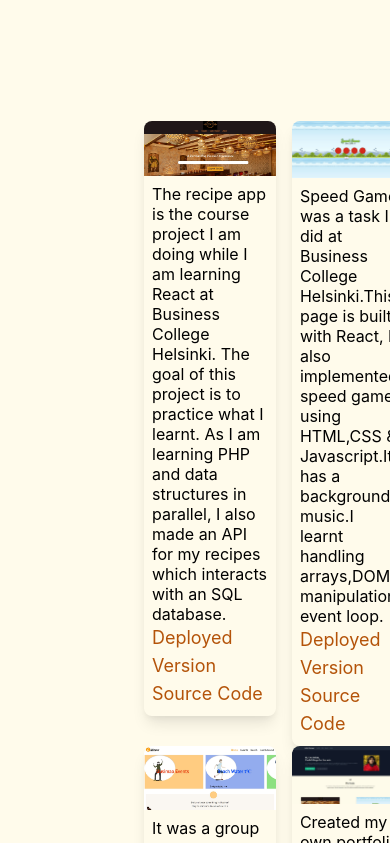
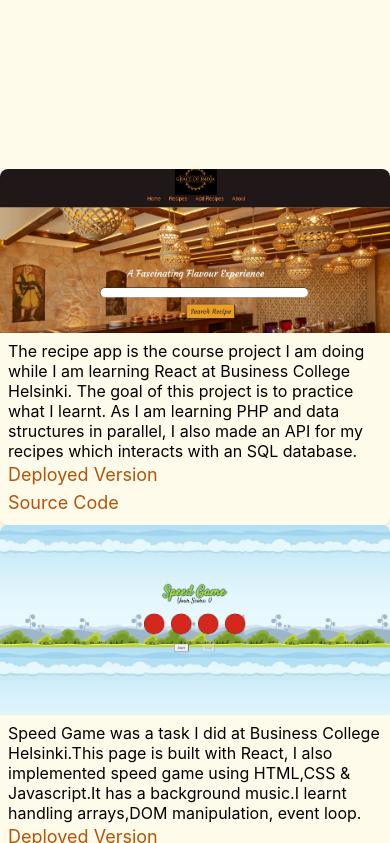
Before and after one commit to ankita-projects/reactprojectportfolio-, a React (Create React App) app: page / in a window 390 px wide. Shown: the part 1281-2124 px from the top of the page. Built offline with nearby package versions, Linux system fonts and the light colour scheme.

Commit message:
mobile version created

```diff
--- a/src/App.scss
+++ b/src/App.scss
@@ -11,7 +11,7 @@
 
   /* Colors */
   --color-hex-default: #090a09;
-  --color-hex-hover: #f1ca80;
+  --color-hex-hover: #ebbe6b;
   --color-bootstrap: #563d7c;
   --color-css: #1572b6;
   --color-git: #f14e32;
@@ -143,3 +143,15 @@ img-container {
 .color-html:hover {
   fill: var(--color-html);
 }
+
+/*mobile*/
+@media (max-width: 576px) {
+.card-container{
+  display: flex;
+   min-height: 400vh;
+   flex-direction: column;
+   margin: 0;
+   margin-top: 3rem;
+}
+
+}
--- a/src/Components/Cards.js
+++ b/src/Components/Cards.js
@@ -21,8 +21,8 @@ function Cards() {
         </div>
 
         <div className="card-container">
+
         {projects.projects.map((project) => (
-
 
               <div className="my-1/2 px-1/2 w-auto md:w-9/12 lg:my-4 lg:px-4 lg:w-102">
                 <article className="overflow-hidden rounded-lg shadow-lg">
@@ -58,9 +58,12 @@ function Cards() {
               </div>
 
 
+
         ))}
+
         </div>
       </section>
+
     </div>
   );
 }
--- a/src/Components/Skills.js
+++ b/src/Components/Skills.js
@@ -16,6 +16,7 @@ function Skills() {
           I'm a fullstack developer based in Helsinki.I develope responsive web applications with Reactjs for frontend and express, nodejs, and PHP for backend. I have also experince in working with mongoDB, mySQL databases.
           </p>
         </div>
+        <div className ="icon">
         <div className="flex flex-wrap lg:w-1/2 sm:mx-auto sm:mb-2 -mx-2">
           {projects.skills.map((skill) => (
             <div key={skill.id} className="p-2 sm:w-1/10 w-1/6">
@@ -31,9 +32,11 @@ function Skills() {
                   </svg>
                   {skill.title}
                 </div>
+
               </main>
             </div>
           ))}
+        </div>
         </div>
       </div>
     </section>
```
